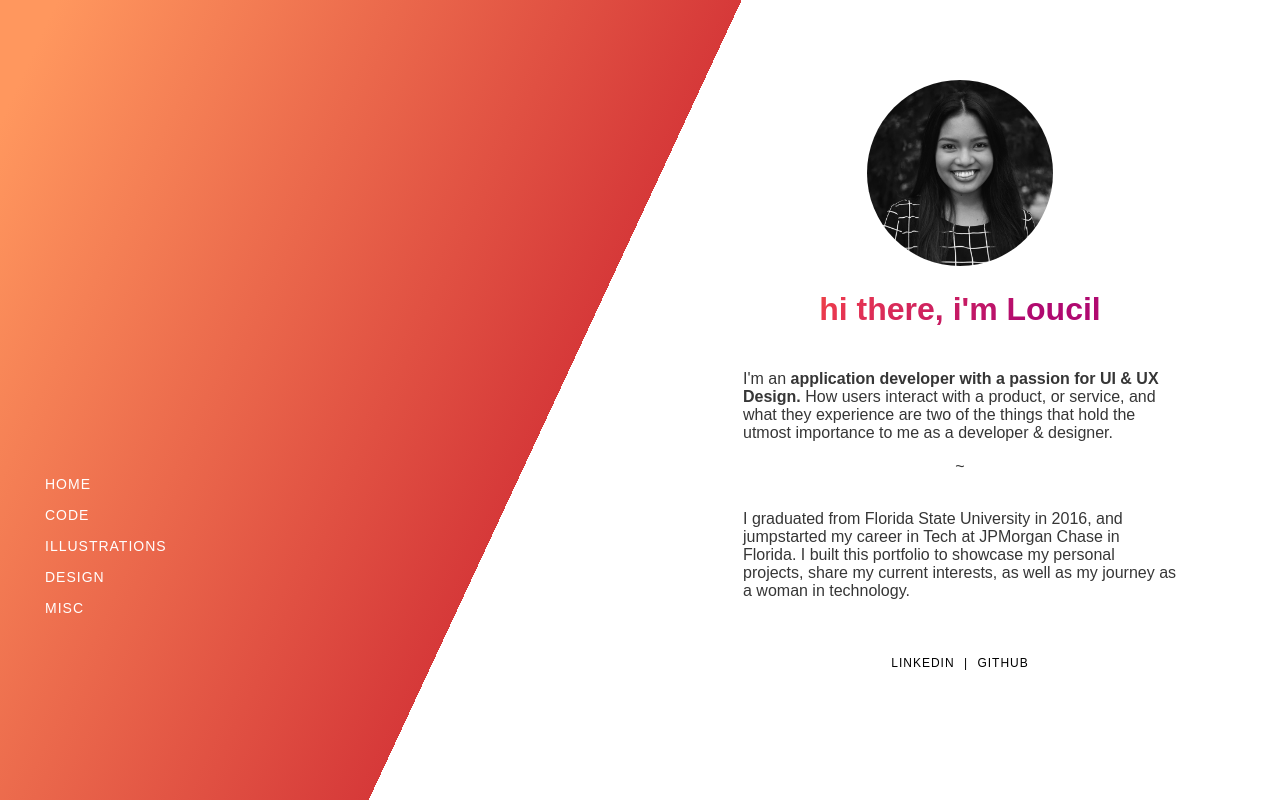
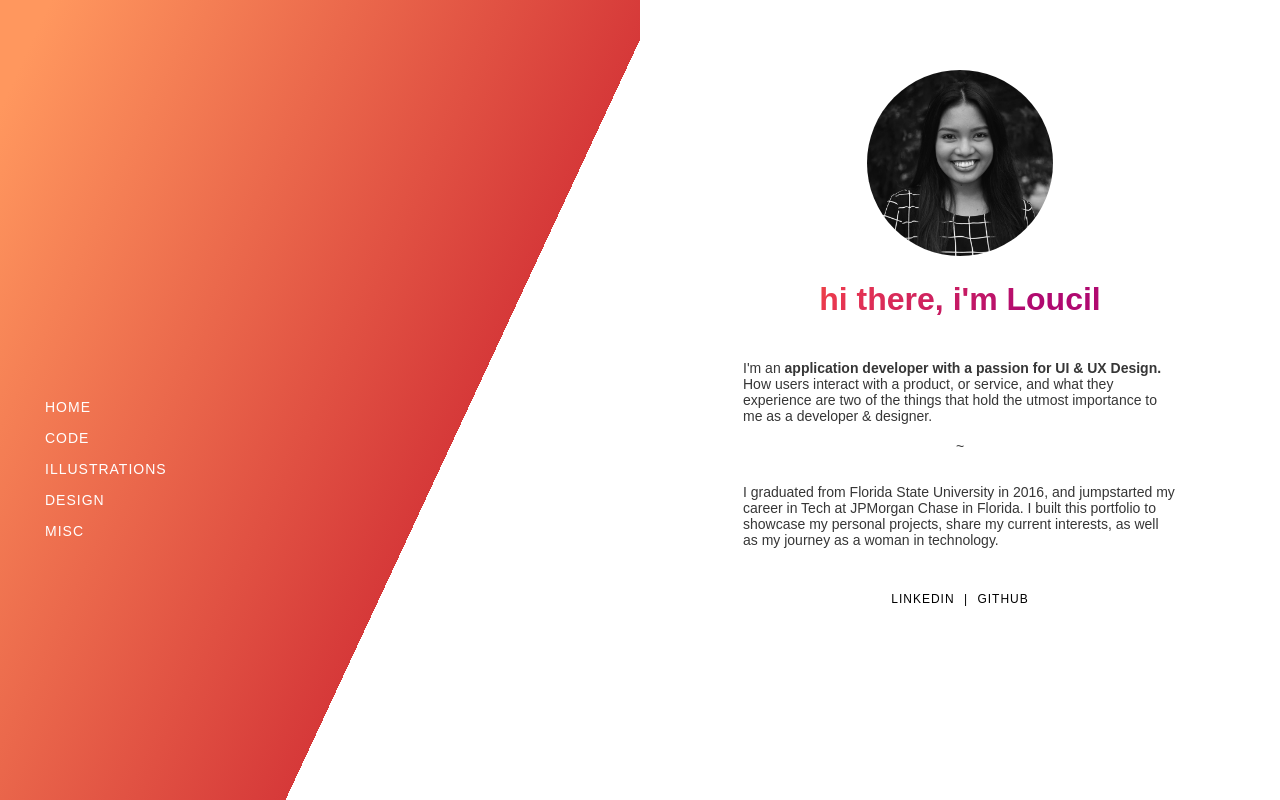
Before and after one commit to loucilvr/loucilrubio.github.io, a React (Create React App) app in the folder my-app/: page /#/ in a window 1280 px wide. Built offline with nearby package versions, Linux system fonts and the light colour scheme.

Commit message:
Reorganize project and move menu to top level parent

```diff
--- a/my-app/src/Components/AboutMe/About.css
+++ b/my-app/src/Components/AboutMe/About.css
@@ -7,7 +7,7 @@
 }
 
 .aboutHeader{
-    padding: 40px 10px;
+    padding: 30px 10px;
     text-align: center;
 }
 
--- a/my-app/src/Components/AboutMe/AboutMe.js
+++ b/my-app/src/Components/AboutMe/AboutMe.js
@@ -7,7 +7,6 @@ import './../App.css';
 const AboutMe = () => {
    return (
        <div>
-           <Menu/>
            <div className="about">
                <div className="aboutHeader">
                    <img src={ Headshot } alt="hi" className="headshot"/>
--- a/my-app/src/Components/App.css
+++ b/my-app/src/Components/App.css
@@ -1,15 +1,9 @@
 @media (min-width: 769px) {
-  .wrapper {
-    width: 100%;
-    height: 100%;
-    margin: 0;
-    overflow: hidden;
-  }
 
   .details {
-    padding: 50px 10px;
+    padding: 50px 30px;
     height: 100%;
-    width: 40%;
+    width: 45%;
     float: right;
     overflow-y: scroll;
     text-align: left;
--- a/my-app/src/Components/App.js
+++ b/my-app/src/Components/App.js
@@ -6,8 +6,6 @@ import Design from './Design/Design';
 import Illustrations from './Illustrations/Illustrations';
 import Misc from './Misc/Misc';
 import Menu from './Menu/Menu';
-
-
 import './App.css';
 import './Gallery/Gallery.css';
 
@@ -16,15 +14,13 @@ class App extends Component {
     return (
         <Router>
             <Switch>
-                <div className="wrapper">
-                    <div className="">
-                            <Route exact path="/" component={AboutMe} />
-                            <Route path="/code" component={Code} />
-                            <Route path="/illustrations" component={Illustrations} />
-                            <Route path="/design" component={Design} />
-                            <Route path="/misc" component={Misc} />
-
-                    </div>
+                <div>
+                    <Menu/>
+                        <Route exact path="/" component={AboutMe} />
+                        <Route path="/code" component={Code} />
+                        <Route path="/illustrations" component={Illustrations} />
+                        <Route path="/design" component={Design} />
+                        <Route path="/misc" component={Misc} />
                 </div>
             </Switch>
         </Router>
--- a/my-app/src/Components/Code/Code.js
+++ b/my-app/src/Components/Code/Code.js
@@ -6,7 +6,6 @@ import mockup2 from '../../assets/img/flippy-iphonex-mockup-2.png'
 
 const Code = ()=> (
     <div>
-        <Menu/>
         <div className="details content">
             <h3 className="name">Coding Projects</h3>
             <div className="projectDesc">
--- a/my-app/src/Components/Design/Design.js
+++ b/my-app/src/Components/Design/Design.js
@@ -1,18 +1,45 @@
 import React from 'react';
 import Menu from "../Menu/Menu";
+import taskMgmtlowFidelity from '../../assets/img/jira-redesign-low.png';
+import taskMgmthighFidelity from '../../assets/img/jira-redesign-highfid.png';
 
 const Design = ()=> (
-    <div>
-        <Menu/>
         <div className="details content">
                 <h3 className="name">Design Projects</h3>
+                <h4>Collab</h4>
+                <p>A design challenge on JIRA - It started out as a personal project to redesign
+                        a landing page of the issue tracking/project management tool, but resulted in a redesign
+                        of the experience. This new design aims to remove the negative 'issues'
+                        culture around the projects and focuses more on the collaboration of development teams.
+                </p>
+                <p>(More to come as this research/redesign continues)</p>
+
+                <img src={taskMgmtlowFidelity}
+                     alt="Low Fidelity Design Challenge"
+                     width="90%"
+                     align="center"
+                     style={{
+                         display: 'block',
+                         marginLeft: 'auto',
+                         marginRight: 'auto',
+                     }}
+                />
+                <br/>
+                <img src={taskMgmthighFidelity}
+                     alt="Low Fidelity Design Challenge"
+                     width="90%"
+                     align="center"
+                     style={{border: '1px solid #eee',
+                         display: 'block',
+                         marginLeft: 'auto',
+                         marginRight: 'auto',
+                     }}
+                />
                 <br/>
                 <br/>
                 <br/>
-                <br/>
-                <span style={{color: '#8a8a8a', textAlign: 'center'}}>Coming Soon</span>
+                <span style={{color: '#8a8a8a', textAlign: 'center'}}>More projects will be posted soon</span>
         </div>
-    </div>
 );
 
 export default Design;
--- a/my-app/src/Components/Illustrations/Illustrations.js
+++ b/my-app/src/Components/Illustrations/Illustrations.js
@@ -3,7 +3,6 @@ import Menu from "../Menu/Menu";
 
 const Illustrations = ()=> (
     <div>
-            <Menu/>
             <div className="details content">
                 <h3 className="name">Illustrations</h3>
                 <br/>
--- a/my-app/src/Components/Menu/Menu.css
+++ b/my-app/src/Components/Menu/Menu.css
@@ -1,11 +1,11 @@
 @media (min-width:769px) {
 	/* tablet, landscape iPad, lo-res laptops ands desktops */
 	.menuContainer {
-		width: 60%;
+		width: 50%;
 		height: 100%;
 		float: left;
 		background-image: -webkit-linear-gradient(155deg, transparent 35%, #d63939 35%, #ff975e 95%);
-		position: absolute;
+		position: fixed;
 		overflow: hidden !important;
 		z-index: 1000;
 	}
@@ -43,7 +43,7 @@
 		width: 100%;
 		height: 40%;
 		background-image: -webkit-linear-gradient(100deg, transparent 35%, #d63939 35%, #ff975e 95%);
-		position: absolute;
+		position: fixed;
 		overflow: hidden;
 	}
 
--- a/my-app/src/Components/Menu/Menu.js
+++ b/my-app/src/Components/Menu/Menu.js
@@ -3,9 +3,8 @@ import { Link } from "react-router-dom";
 
 import './Menu.css'
 
-const Menu = ({children}) => {
+const Menu = () => {
     return (
-        <div>
         <div className="menuContainer">
             <div className="menu">
                 <Link to="/" className="menuLink">HOME</Link>
@@ -15,8 +14,6 @@ const Menu = ({children}) => {
                 <Link to="/misc" className="menuLink">MISC</Link>
             </div>
         </div>
-            {children}
-        </div>
     )
 };
 
--- a/my-app/src/Components/Misc/Misc.js
+++ b/my-app/src/Components/Misc/Misc.js
@@ -3,7 +3,6 @@ import Menu from "../Menu/Menu";
 
 const Misc = ()=> (
     <div>
-            <Menu/>
             <div className="details content">
                 <h3 className="name">Miscellaneous</h3>
                 <br/>
--- a/my-app/src/assets/css/index.css
+++ b/my-app/src/assets/css/index.css
@@ -3,3 +3,7 @@ body {
   padding: 0;
   font-family: sans-serif;
 }
+
+p {
+  font-size: 14px;
+}
```
Lines whose indentation alone changed are shown as unchanged.
